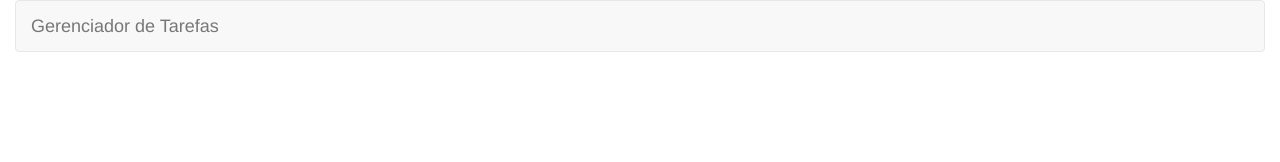
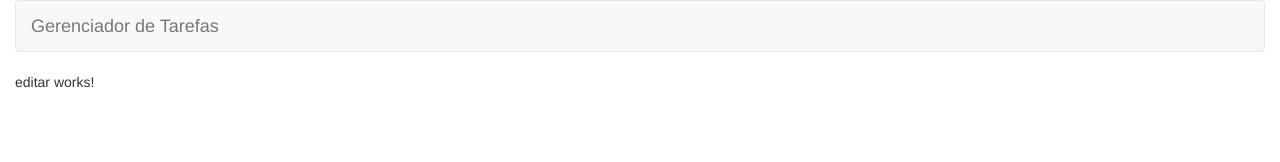
Before and after one commit to JoaoDognini/gerenciador-de-tarefas, an Angular app in the folder gerenciador-de-tarefas/: page /tarefas/editar/1 in a window 1280 px wide. Before the commit this address led to /. Shown: the top 162 px of the page. Built offline with nearby package versions, Linux system fonts and the light colour scheme.

Commit message:
Criando EditarComponent e Registrando Rotas

```diff
--- a/gerenciador-de-tarefas/src/app/tarefas/cadastrar/cadastrar.component.html
+++ b/gerenciador-de-tarefas/src/app/tarefas/cadastrar/cadastrar.component.html
@@ -30,7 +30,7 @@
         (click)="cadastrar()"
         value="Cadastrar"
         [disabled]="!formTarefa.form.valid">
-      <a [routerLink]="['/tarefas']"
+      <a [routerLink]="['/tarefas', tarefa.id]"
         class="btn btn-default">
         <span class="glyphicon glyphicon-chevron-left"
           aria-hidden="true"></span> Voltar
--- /dev/null
+++ b/gerenciador-de-tarefas/src/app/tarefas/editar/editar.component.html
@@ -0,0 +1 @@
+<p>editar works!</p>
--- /dev/null
+++ b/gerenciador-de-tarefas/src/app/tarefas/editar/editar.component.ts
@@ -0,0 +1,15 @@
+import { Component, OnInit } from '@angular/core';
+
+@Component({
+  selector: 'app-editar',
+  templateUrl: './editar.component.html',
+  styleUrls: ['./editar.component.css']
+})
+export class EditarComponent implements OnInit {
+
+  constructor() { }
+
+  ngOnInit(): void {
+  }
+
+}
--- /dev/null
+++ b/gerenciador-de-tarefas/src/app/tarefas/editar/index.ts
@@ -0,0 +1 @@
+export * from './editar.component';
--- a/gerenciador-de-tarefas/src/app/tarefas/index.ts
+++ b/gerenciador-de-tarefas/src/app/tarefas/index.ts
@@ -2,4 +2,5 @@ export * from './tarefas.module';
 export * from './shared';
 export * from './listar';
 export * from './cadastrar';
+export * from './editar';
 export * from './tarefas-routing.module';
--- a/gerenciador-de-tarefas/src/app/tarefas/tarefas-routing.module.ts
+++ b/gerenciador-de-tarefas/src/app/tarefas/tarefas-routing.module.ts
@@ -1,5 +1,5 @@
 import { Routes } from '@angular/router';
-import { CadastrarComponent } from '.';
+import { CadastrarComponent, EditarComponent } from '.';
 import { ListarComponent } from './listar';
 
 export const TarefaRoutes: Routes = [
@@ -14,6 +14,10 @@ export const TarefaRoutes: Routes = [
     {
         path: 'tarefas/cadastrar',
         component: CadastrarComponent
+    },
+    {
+        path: 'tarefas/editar/:id',
+        component: EditarComponent
     }
 
 ]
--- a/gerenciador-de-tarefas/src/app/tarefas/tarefas.module.ts
+++ b/gerenciador-de-tarefas/src/app/tarefas/tarefas.module.ts
@@ -5,13 +5,15 @@ import { ListarComponent } from './listar';
 import { RouterModule } from '@angular/router';
 import { FormsModule } from '@angular/forms';
 import { CadastrarComponent } from './cadastrar';
+import { EditarComponent } from './editar';
 
 
 
 @NgModule({
   declarations: [
     ListarComponent,
-    CadastrarComponent
+    CadastrarComponent,
+    EditarComponent
   ],
   imports: [
     CommonModule,
```
Also changed, not shown: gerenciador-de-tarefas/src/app/tarefas/editar/editar.component.css (added).
